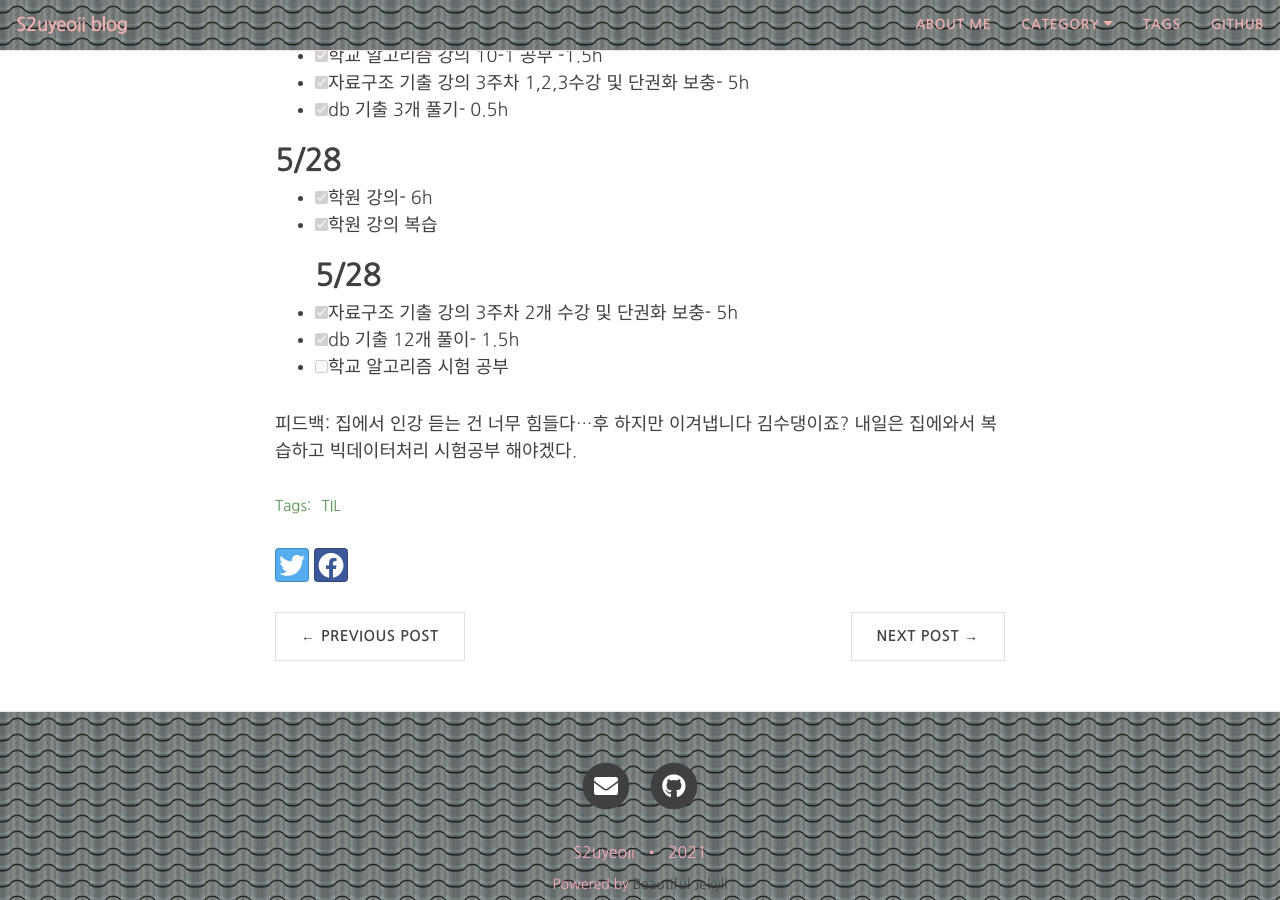
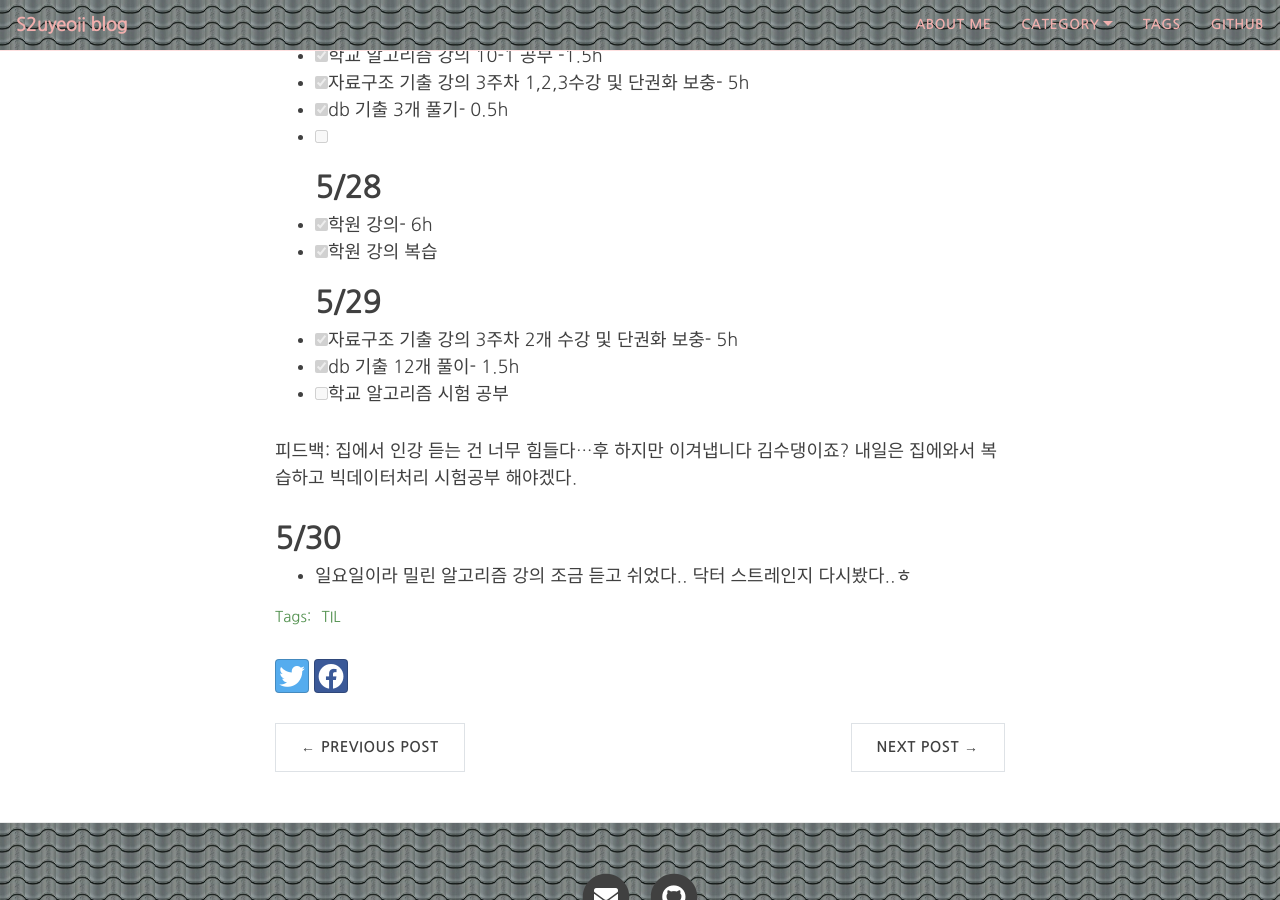
Before and after one commit to yeoneed/yeoneed.github.io, a Jekyll site: the page built from _posts/2021-05-24-5월넷째주-TIL.md, in a window 1280 px wide and 900 px high, scrolled down 903 px. Built offline with Jekyll 4.4.1, drawn with Linux system fonts in a browser that asks for light colours; nearby versions of some CDN libraries; some web fonts are replaced.

Commit message:
Update 2021-05-24-5월넷째주-TIL.md

```diff
--- a/_posts/2021-05-24-5월넷째주-TIL.md
+++ b/_posts/2021-05-24-5월넷째주-TIL.md
@@ -32,13 +32,16 @@ category: [TIL]
 - [x] 학교 알고리즘 강의 10-1 공부 -1.5h
 - [x] 자료구조 기출 강의 3주차 1,2,3수강 및 단권화 보충- 5h
 - [x] db 기출 3개 풀기- 0.5h
-
+- [ ]
 ## 5/28
 - [x] 학원 강의- 6h
 - [x] 학원 강의 복습
-## 5/28
+## 5/29
 - [x] 자료구조 기출 강의 3주차 2개 수강 및 단권화 보충- 5h
 - [x] db 기출 12개 풀이- 1.5h
 - [ ] 학교 알고리즘 시험 공부
 
 피드백: 집에서 인강 듣는 건 너무 힘들다...후 하지만 이겨냅니다 김수댕이죠? 내일은 집에와서 복습하고 빅데이터처리 시험공부 해야겠다.
+
+## 5/30
+- 일요일이라 밀린 알고리즘 강의 조금 듣고 쉬었다.. 닥터 스트레인지 다시봤다..ㅎ
```
